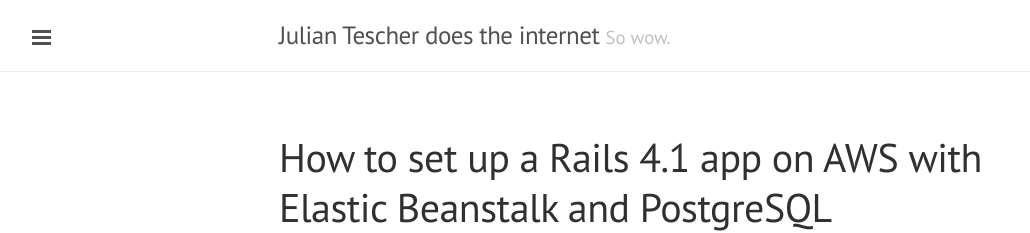
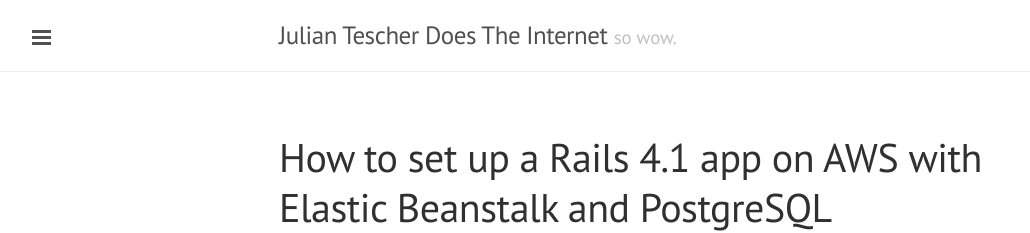
Before and after one commit to jtescher/jtescher.github.io, a Jekyll site: the page built from index.html, in a window 1280 px wide and 900 px high. Shown: the top 233 px of the window, without its empty margins (1-1031 px from the left). Built offline with Jekyll 4.4.1, drawn with Linux system fonts in a browser that asks for light colours; Markdown is read by kramdown in place of the engine named in the settings; the list of posts is cut into pages by our own code.

```diff
--- a/_config.yml
+++ b/_config.yml
@@ -3,8 +3,8 @@ markdown: redcarpet
 pygments: true
 
 permalink: /:title/
-title: Julian Tescher does the internet
-tagline: So wow.
+title: Julian Tescher Does The Internet
+tagline: so wow.
 description: Julian Tescher does the internet. So wow.
 url: https://jtescher.github.io
 timezone: 'America/Los_Angeles'
```
